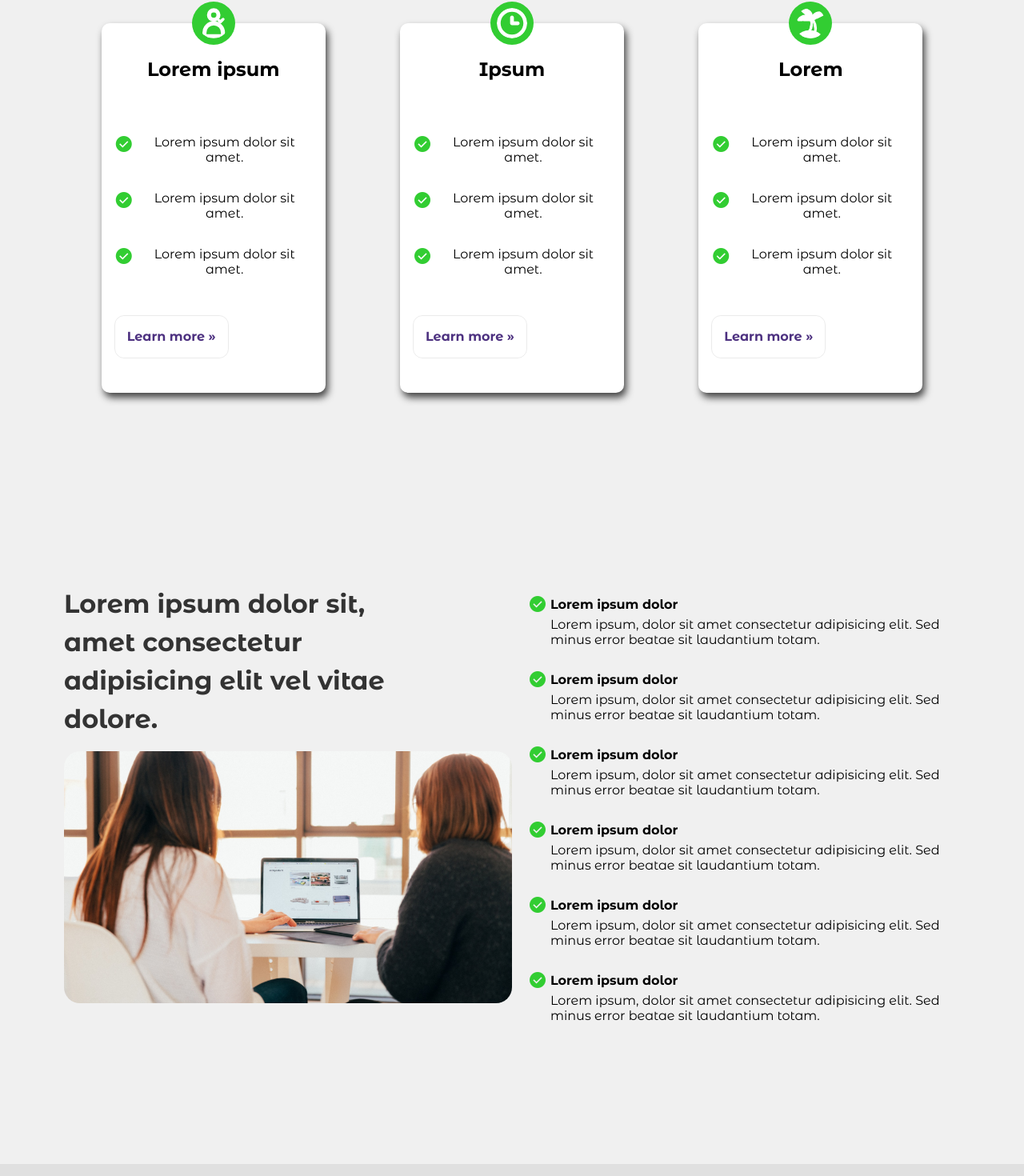
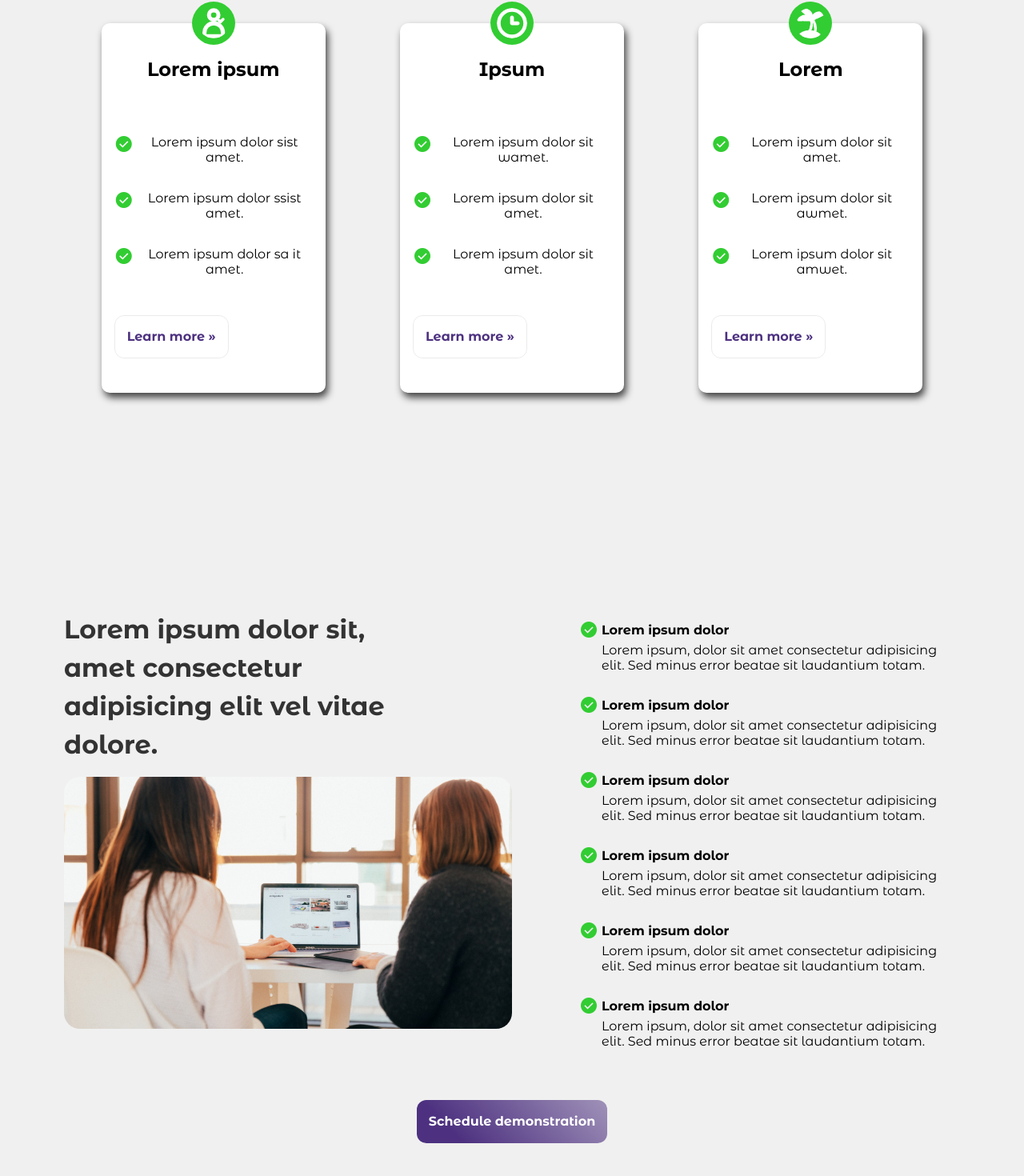
Before and after one commit to glgio7/Pontorino, a React (Vite) app: page / in a window 1280 px wide. Shown: the part 1114-2584 px from the top of the page at 80% size. Built offline with nearby package versions, Linux system fonts and the light colour scheme; a web font is replaced by a local one.

Commit message:
add: consumers carousel

```diff
--- a/src/components/Header/styles.ts
+++ b/src/components/Header/styles.ts
@@ -85,7 +85,7 @@ export const Navigation = styled.nav<{ active: boolean }>`
 		transition: all 250ms;
 
 		&:hover {
-			color: #68ff00;
+			color: #32cd32;
 		}
 	}
 
--- a/src/components/ServiceCard/index.tsx
+++ b/src/components/ServiceCard/index.tsx
@@ -10,11 +10,11 @@ const ServiceCard = ({ text, title, image }: ServiceCardProps) => {
 	return (
 		<StyledServiceCard>
 			<img src={image} className="icon-card" />
-			<h2>{title}</h2>
+			<h2 className="card__title">{title}</h2>
 			{text.map((text) => (
-				<li key={text}>
+				<li key={Math.random()}>
 					<span className="material-symbols-outlined">check_circle</span>
-					<p>{text}</p>
+					<p className="card__description">{text}</p>
 				</li>
 			))}
 			<a className="btn">Learn more »</a>
--- a/src/components/ServiceCard/styles.ts
+++ b/src/components/ServiceCard/styles.ts
@@ -18,9 +18,10 @@ const StyledServiceCard = styled.ul`
 
 	position: relative;
 
-	h2,
-	p {
+	.card__title,
+	.card__description {
 		width: 100%;
+		text-align: center;
 	}
 
 	.icon-card {
@@ -97,7 +98,7 @@ const StyledServiceCard = styled.ul`
 	}
 
 	@media screen and (max-width: 1024px) {
-		width: 80%;
+		width: 90%;
 
 		align-items: flex-start;
 
@@ -106,11 +107,15 @@ const StyledServiceCard = styled.ul`
 		padding: inherit 0;
 
 		li {
-			padding: 0 2rem;
+			padding: 0 1rem;
 		}
 
 		.icon-card {
 			align-self: center;
+		}
+
+		.card__description {
+			text-align: left;
 		}
 
 		.btn {
--- a/src/pages/index.tsx
+++ b/src/pages/index.tsx
@@ -1,8 +1,41 @@
 import MasterContainer from "../styles";
 import ServiceCard from "../components/ServiceCard";
 import * as S from "../styles";
+import { useRef } from "react";
 
 const Home = () => {
+	const carousel = useRef<HTMLDivElement>(null);
+
+	const handleCarouselScroll = (id: number) => {
+		switch (id) {
+			case 1:
+				carousel.current!.scrollLeft = 0;
+				break;
+			case 2:
+				carousel.current!.scrollLeft =
+					carousel.current!.scrollWidth -
+					(carousel.current!.scrollWidth / 4) * 3;
+				break;
+			case 3:
+				carousel.current!.scrollLeft =
+					carousel.current!.scrollWidth -
+					(carousel.current!.scrollWidth / 4) * 2;
+				console.log(
+					carousel.current!.scrollLeft,
+					"scrolled",
+					window.innerWidth,
+					"telawidth",
+					carousel.current!.scrollWidth,
+					"scrollMax"
+				);
+				break;
+			case 4:
+				carousel.current!.scrollLeft =
+					carousel.current!.scrollWidth - carousel.current!.scrollWidth / 4;
+				break;
+		}
+	};
+
 	return (
 		<MasterContainer>
 			<S.WelcomeContainer>
@@ -16,7 +49,7 @@ const Home = () => {
 						Blanditiis, nemo.
 					</p>
 					<p>
-						Lorem ipsum dolor sit amet consectetur adipisicing elit. Ipsa eum
+						Lorem ipsum dolor sit amset consectetur adipisicing elit. Ipsa eum
 						officiis alias molestiae vel facilis quasi dignissimos nulla unde
 						voluptatum?
 					</p>
@@ -26,7 +59,7 @@ const Home = () => {
 				<img src="/img/welcome.jpg" className="welcome-image" />
 			</S.WelcomeContainer>
 			<S.SponsorsContainer>
-				<h6>Lorem ipsum dolor sit amet consectetur.</h6>
+				<h6>Lorem ipsum dolor sit amet csonsectetur.</h6>
 				<img
 					src="/img/pattern-logo-1.svg"
 					alt="Sponsor"
@@ -82,16 +115,16 @@ const Home = () => {
 				<S.CardsContainer>
 					<ServiceCard
 						text={[
-							"Lorem ipsum dolor sit amet.",
-							"Lorem ipsum dolor sit amet.",
-							"Lorem ipsum dolor sit amet.",
+							"Lorem ipsum dolor sist amet.",
+							"Lorem ipsum dolor ssist amet.",
+							"Lorem ipsum dolor sa	it amet.",
 						]}
 						title={"Lorem ipsum"}
 						image={"/img/verified.svg"}
 					/>
 					<ServiceCard
 						text={[
-							"Lorem ipsum dolor sit amet.",
+							"Lorem ipsum dolor sit wamet.",
 							"Lorem ipsum dolor sit amet.",
 							"Lorem ipsum dolor sit amet.",
 						]}
@@ -101,8 +134,8 @@ const Home = () => {
 					<ServiceCard
 						text={[
 							"Lorem ipsum dolor sit amet.",
-							"Lorem ipsum dolor sit amet.",
-							"Lorem ipsum dolor sit amet.",
+							"Lorem ipsum dolor sit awmet.",
+							"Lorem ipsum dolor sit amwet.",
 						]}
 						title={"Lorem"}
 						image={"/img/vacation.svg"}
@@ -183,6 +216,47 @@ const Home = () => {
 						</p>
 					</li>
 				</ul>
+				<div className="schedule-demonstration">
+					<button>Schedule demonstration</button>
+				</div>
+			</S.SectionContainer>
+			<S.SectionContainer>
+				<h2 className="section__title">
+					Lorem ipsum dolor sit amet consectetur adipisicing elit. Eum,
+					voluptatem tempore optio sapiente.
+				</h2>
+				<S.Wrapper>
+					<div className="wrapper__btn">
+						<button onClick={() => handleCarouselScroll(1)}>Lorem optio</button>
+						<button onClick={() => handleCarouselScroll(2)}>Enim Aude</button>
+						<button onClick={() => handleCarouselScroll(3)}>Modi e Enim</button>
+						<button onClick={() => handleCarouselScroll(4)}>Asperiores</button>
+					</div>
+					<div className="carousel" ref={carousel}>
+						<div className="container">
+							<div className="container__item">
+								<img src="/img/service.jpg" alt="" />
+								<img src="/img/service2.jpg" alt="" />
+							</div>
+							<div className="container__item">
+								<img src="/img/service.jpg" alt="" />
+								<img src="/img/service2.jpg" alt="" />
+							</div>
+							<div className="container__item">
+								<img src="/img/service.jpg" alt="" />
+								<img src="/img/service2.jpg" alt="" />
+							</div>
+							<div className="container__item">
+								<img src="/img/service.jpg" alt="" />
+								<img src="/img/service2.jpg" alt="" />
+							</div>
+						</div>
+					</div>
+				</S.Wrapper>
+
+				<div className="schedule-demonstration">
+					<button>Schedule demonstration</button>
+				</div>
 			</S.SectionContainer>
 		</MasterContainer>
 	);
--- a/src/styles/index.ts
+++ b/src/styles/index.ts
@@ -131,35 +131,6 @@ export const WelcomeContainer = styled.section`
 	}
 `;
 
-export const SponsorsContainer = styled.div`
-	width: 100%;
-
-	display: flex;
-	flex-wrap: wrap;
-	justify-content: center;
-
-	h6 {
-		width: 100%;
-		color: #333;
-	}
-
-	.sponsor-image {
-		width: 144px;
-
-		aspect-ratio: 16/9;
-
-		object-fit: contain;
-	}
-
-	@media screen and (max-width: 1024px) {
-		padding: 1rem;
-
-		width: 90%;
-
-		position: relative;
-	}
-`;
-
 export const SectionContainer = styled.section`
 	width: 100%;
 	height: 100%;
@@ -204,6 +175,10 @@ export const SectionContainer = styled.section`
 
 		width: 80%;
 	}
+	article p {
+		width: 80%;
+		text-align: left;
+	}
 
 	.image-content {
 		margin-top: 1rem;
@@ -216,9 +191,14 @@ export const SectionContainer = styled.section`
 		border-radius: 20px;
 	}
 
+	article,
+	.section__list {
+		margin-top: 2rem;
+	}
+
 	.section__list {
 		text-align: left;
-		padding-left: 1rem;
+		padding-left: 5rem;
 		width: 50%;
 	}
 
@@ -256,15 +236,49 @@ export const SectionContainer = styled.section`
 		align-self: flex-start;
 	}
 
+	.schedule-container {
+		width: 50%;
+	}
+
+	button {
+		cursor: pointer;
+
+		height: 54px;
+
+		font-size: 1rem;
+		line-height: 1rem;
+		font-weight: 700;
+
+		padding: 9px 15px;
+
+		border-radius: 12px;
+
+		margin-top: 3rem;
+
+		background: linear-gradient(
+			45deg,
+			#4d3180 20%,
+			rgba(77, 49, 128, 0.3) 130%
+		);
+		color: #fff;
+
+		transition: all 150ms;
+
+		&:hover {
+			opacity: 0.8;
+		}
+	}
+
 	@media screen and (max-width: 1024px) {
 		padding: 2rem 0;
 
-		h2 {
-			width: 80%;
+		.section__title,
+		.section__subtitle {
+			width: 100%;
 		}
 
-		p {
-			width: 60%;
+		.section__subtitle {
+			width: 90%;
 		}
 
 		article {
@@ -276,13 +290,39 @@ export const SectionContainer = styled.section`
 			text-align: center;
 		}
 
+		article p {
+			text-align: center;
+		}
+
 		.section__list {
+			padding-left: 0;
 			width: auto;
 		}
 
 		.section__list h4 {
 			margin-top: initial;
 		}
+	}
+`;
+
+export const SponsorsContainer = styled.div`
+	width: 100%;
+
+	display: flex;
+	flex-wrap: wrap;
+	justify-content: center;
+
+	h6 {
+		width: 100%;
+		color: #333;
+	}
+
+	.sponsor-image {
+		width: 144px;
+
+		aspect-ratio: 16/9;
+
+		object-fit: contain;
 	}
 `;
 
@@ -300,4 +340,135 @@ export const CardsContainer = styled.div`
 	}
 `;
 
+export const Wrapper = styled.div`
+	flex-direction: column;
+
+	margin-top: 2rem;
+
+	width: 100%;
+	height: fit-content;
+
+	.wrapper__btn {
+		position: relative;
+
+		margin: 0 auto;
+
+		display: flex;
+		justify-content: space-evenly;
+
+		width: 60%;
+
+		&::after {
+			position: absolute;
+
+			content: "";
+			background: rgba(0, 0, 0, 0.1);
+
+			height: 1px;
+			width: 165%;
+
+			bottom: 0;
+			left: -32.5%;
+		}
+	}
+
+	.wrapper__btn button {
+		color: #333;
+
+		position: relative;
+
+		margin-top: 0;
+
+		width: 25%;
+		height: 2rem;
+
+		font-weight: normal;
+
+		background: transparent;
+
+		&:hover {
+			color: #32cd32;
+		}
+
+		&::after {
+			opacity: 0;
+
+			position: absolute;
+
+			content: "";
+			height: 6px;
+			width: 100%;
+			bottom: -6px;
+			left: 0;
+			background: #32cd32;
+			transition: all 300ms;
+		}
+	}
+
+	.wrapper__btn button:focus {
+		&::after {
+			opacity: 1;
+		}
+	}
+
+	.carousel {
+		width: 100%;
+
+		overflow-x: auto;
+
+		scrollbar-width: none;
+
+		margin-top: 6px;
+		padding: 2rem 0rem;
+	}
+
+	.container {
+		height: 100%;
+		display: flex;
+		width: max-content;
+	}
+
+	.container__item {
+		display: flex;
+		justify-content: space-around;
+		width: calc(100vw - 10rem);
+	}
+	.container__item img {
+		width: 40%;
+		aspect-ratio: 16/9;
+		object-fit: cover;
+		border-radius: 10px;
+	}
+
+	@media screen and (max-width: 1024px) {
+		.wrapper__btn {
+			width: 100%;
+
+			&::after {
+				max-width: 100%;
+				left: 0;
+				bottom: -18px;
+			}
+		}
+		.wrapper__btn button {
+			font-size: 0.8rem;
+
+			&::after {
+				bottom: -18px;
+			}
+		}
+		.container__item {
+			display: flex;
+			justify-content: space-around;
+			width: calc(100vw - 5rem);
+		}
+
+		.container__item img {
+			width: 45%;
+			aspect-ratio: 9/16;
+			object-fit: cover;
+		}
+	}
+`;
+
 export default MasterContainer;
```
Also changed, not shown: public/img/service.jpg (added), public/img/service2.jpg (added).
